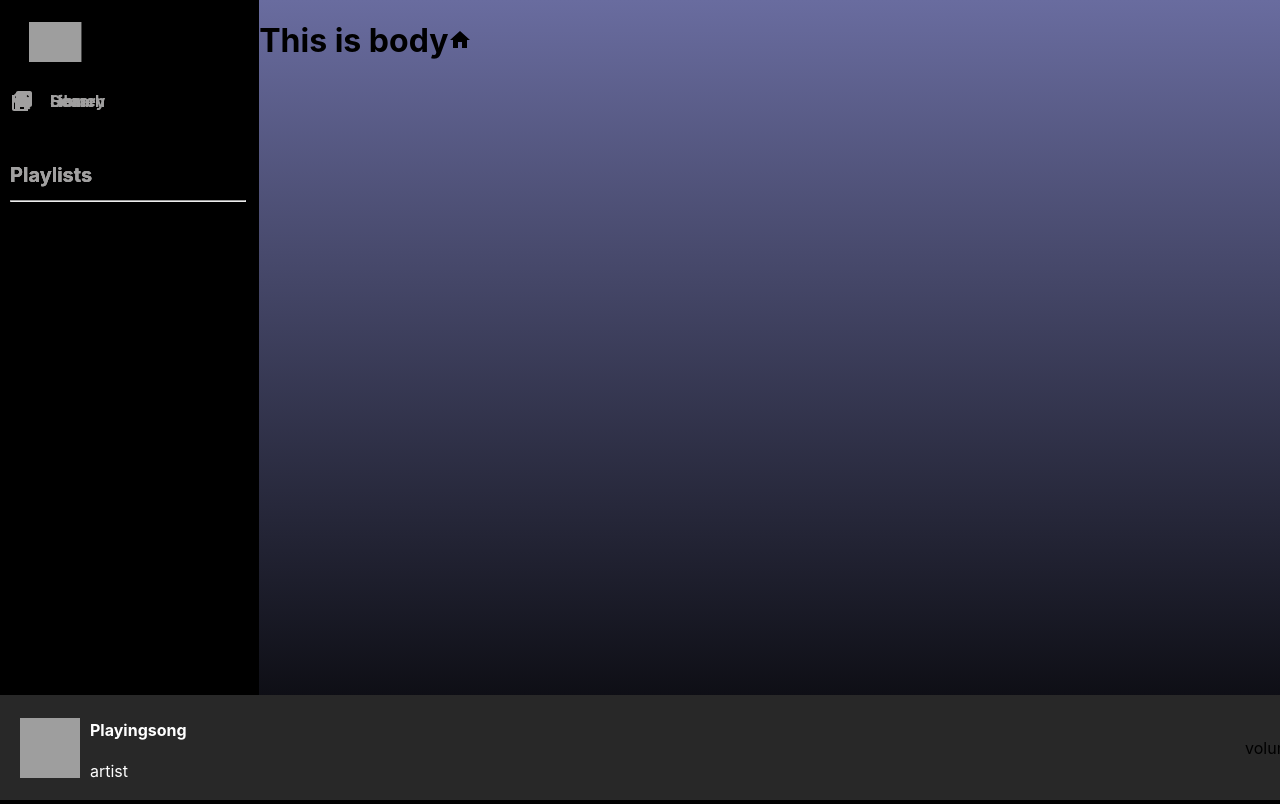
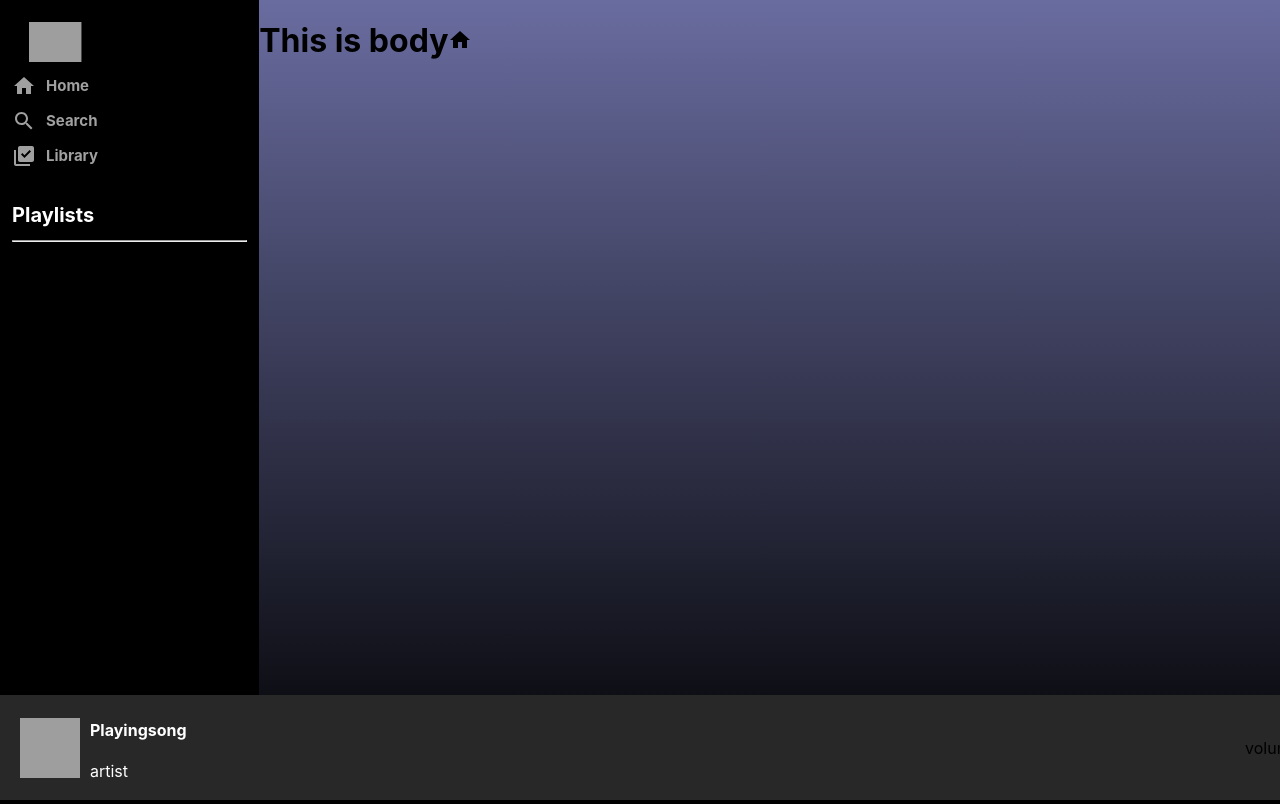
Before and after one commit to gayathri1398/spotify_clone, a React (Create React App) app: page / in a window 1280 px wide. Built offline with nearby package versions, Linux system fonts and the light colour scheme; grey boxes are pictures that could not be loaded; what spotify-web-api-js would draw is missing.

Commit message:
cleared the bug

```diff
--- a/src/Sidebar.css
+++ b/src/Sidebar.css
@@ -4,8 +4,22 @@
     flex: 0.2;
     background-color: black;
     color: white;
+
 }
 .sidebar__logo {
     transform: translate(50%,50%);
     height: 40px;
+    margin-bottom: 22px;
 }
+
+.sidebar__heading{
+    font-size: 20px;
+    margin-top: 30px;
+    padding-left: 10px;
+}
+
+.sidebar> hr{
+    margin-left: 10px;
+    margin-right: 10px;
+
+ }
--- a/src/Sidebar.jsx
+++ b/src/Sidebar.jsx
@@ -1,6 +1,5 @@
 import React from 'react';
 import SidebarOptions from './SidebarOptions';
-// import Home from '@material-ui/icons/Home';
 import HomeIcon from "@material-ui/icons/Home";
 import SearchIcon from '@mui/icons-material/Search';
 import LibraryAddCheckIcon from '@mui/icons-material/LibraryAddCheck';
@@ -13,13 +12,16 @@ import './Sidebar.css';
 const Sidebar = () => {
     return<>
         <div className="sidebar">
-          <img className="sidebar__logo" src="https://encrypted-tbn0.gstatic.com/images?q=tbn:ANd9GcTWwSDcPB5BiNYYBFYC9kcG8st464LzORMRsA&usqp=CAU" alt="" />
-        </div>
-
+          <img className="sidebar__logo"
+           src="https://encrypted-tbn0.gstatic.com/images?q=tbn:ANd9GcTWwSDcPB5BiNYYBFYC9kcG8st464LzORMRsA&usqp=CAU"
+            alt="spotify" />
         <SidebarOptions Icon={HomeIcon} title="Home" />
         <SidebarOptions Icon={SearchIcon} title="Search" />
         <SidebarOptions Icon={LibraryAddCheckIcon} title="Library" />
 
+         <h1 className="sidebar__heading">Playlists</h1>
+         <hr/>
+         </div>
     </>
 }
 
--- a/src/SidebarOptions.css
+++ b/src/SidebarOptions.css
@@ -1,17 +1,14 @@
 .SidebarOptions{
-    position: absolute;
+    display: flex;
+    align-items: center;
     color: #a1a0a0;
-    margin-top: 70px;
-    font-size: 16px;
-    width: 20%;
-
+    font-size: 15px;
+    height: 35px;
+    cursor: pointer;
 
 }
-.SidebarOptions__details{
-    display: flex;
-    align-items: center;
-    gap: 6px;
-
+.SidebarOptions:hover{
+  color: white;
 }
 
 .sidebar__icons{
@@ -27,14 +24,3 @@
     cursor:pointer;
 
 }
-.SidebarOptions > hr{
-   margin-left: 10px;
-   margin-right: 10px;
-
-}
-
-.sidebar__heading{
-    font-size: 20px;
-    margin-top: 30px;
-    padding-left: 10px;
-}
--- a/src/SidebarOptions.jsx
+++ b/src/SidebarOptions.jsx
@@ -5,16 +5,9 @@ import './SidebarOptions.css';
 const SidebarOptions=({Icon,title})=>{
   return <>
   <div className="SidebarOptions">
-    <div className="SidebarOptions__details">
-
-     { Icon && <Icon className="sidebar__icons"/>}
-      {Icon?<h4>{title}</h4>:<p>{title}</p>}
-    </div>
-      <h1 className="sidebar__heading">Playlists</h1>
-      <hr />
+     {Icon && <Icon className="sidebar__icons"/>}
+     {Icon?<h4>{title}</h4>:<p>{title}</p>}
   </div>
-
-
   </>
 }
 
```
